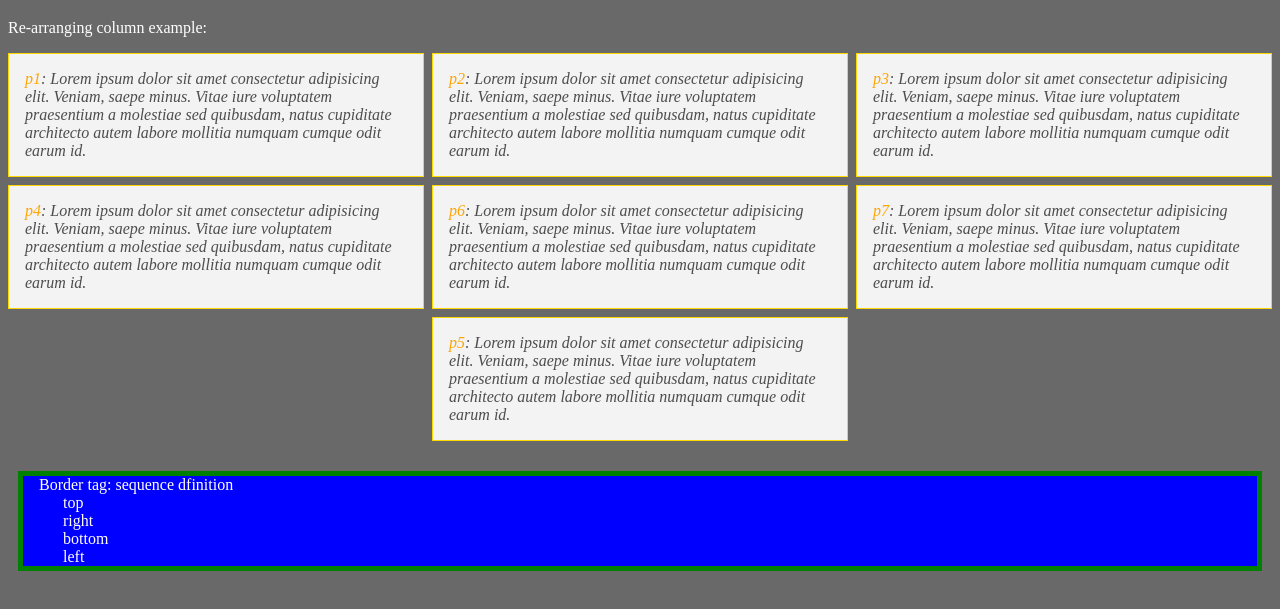
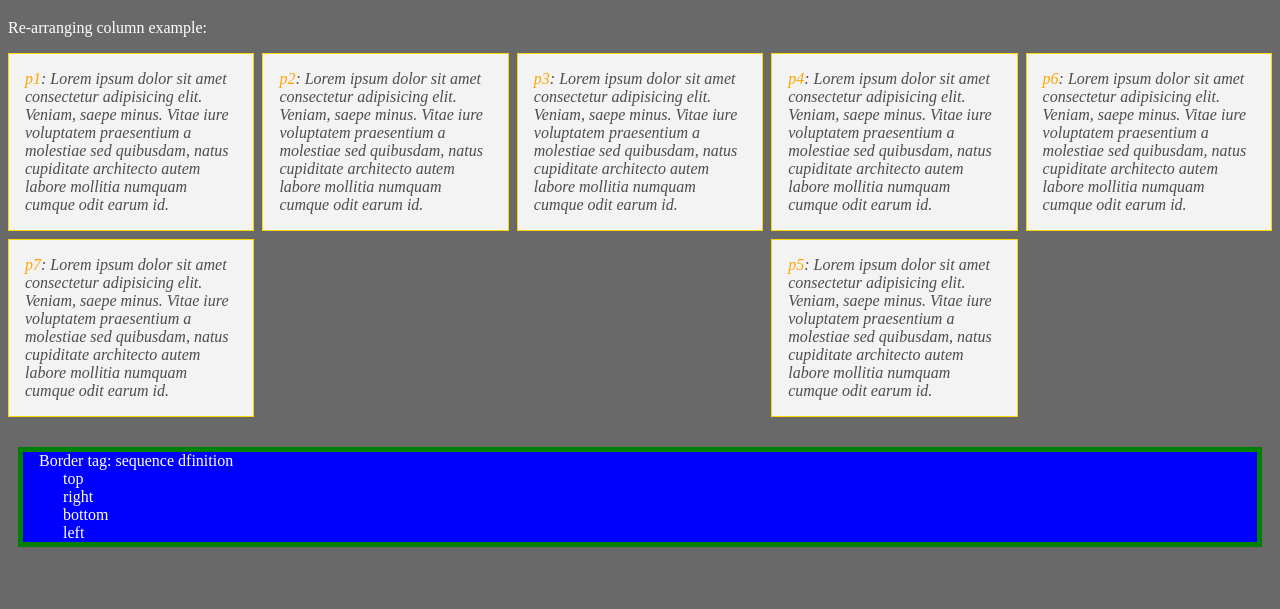
Before and after one commit to anastass/CSS-Workshop, a plain HTML site: page index.html in a window 1280 px wide. Shown: the part 61-670 px from the top of the page. Drawn offline with Linux system fonts and the light colour scheme.

Commit message:
add media query to index.html css

```diff
--- a/index.html
+++ b/index.html
@@ -33,6 +33,18 @@
             grid-column-end: 3;
             grid-row-end: 4;
         }
+
+        @media only screen and (min-width : 1200px) {
+            .wrapper {
+                grid-template-columns: repeat(5, 1fr);
+            }
+
+            .wrapper #p5 {
+                grid-column-end: 5;
+                grid-row-end: 3;
+            }
+        }
+
         .box {
             background-color:blue;
             border: 5px solid green;
```
